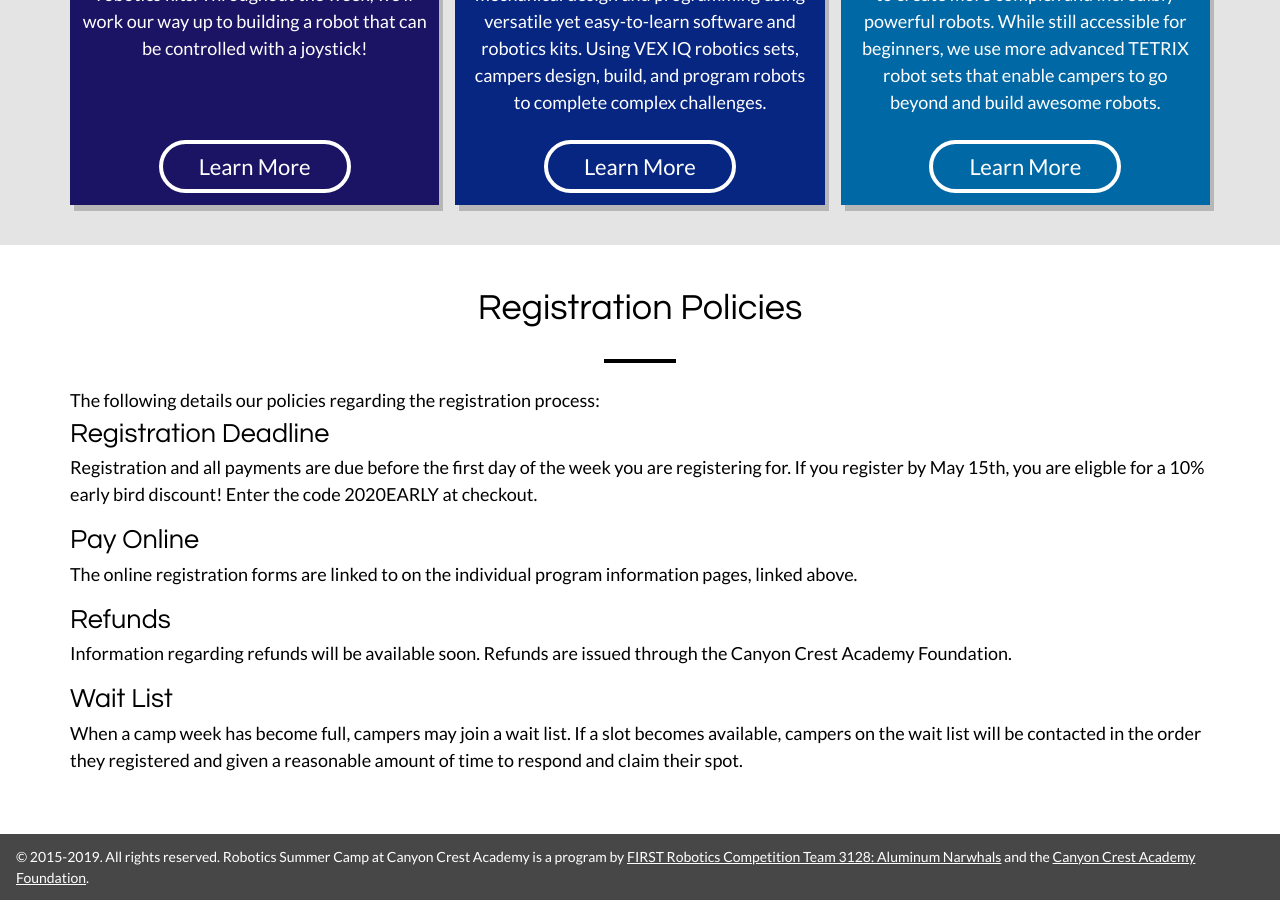
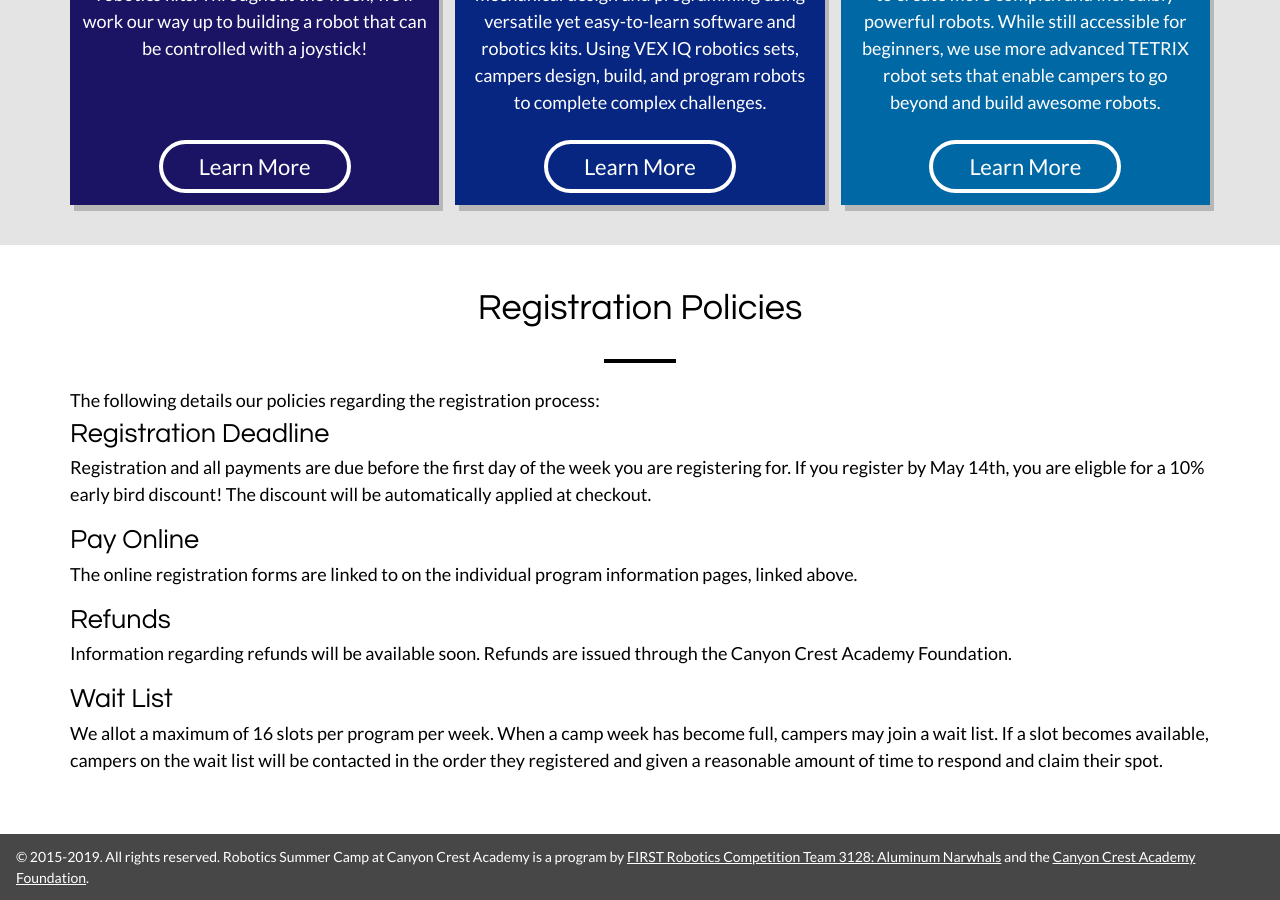
Before and after one commit to Team3128/camp, a Jekyll site: the page built from register.html, in a window 1280 px wide and 900 px high, scrolled down 1175 px. Built offline with Jekyll 4.4.1, drawn with Linux system fonts in a browser that asks for light colours; nearby versions of some CDN libraries.

Commit message:
Update early bird info and wait list blurb

```diff
--- a/register.html
+++ b/register.html
@@ -74,7 +74,10 @@ permalink: /register/
 
         <div class="textblock">
             <h2>Registration Deadline</h2>
-            Registration and all payments are due before the first day of the week you are registering for. If you register by May 15th, you are eligble for a 10% early bird discount! Enter the code 2020EARLY at checkout.
+            Registration and all payments are due before the first day of the week you are registering for. If you register by May 14th, you are eligble for a 10% early bird discount! The discount will be automatically applied at checkout.
+            <!--
+            Enter the code 2020EARLY at checkout.
+            -->
         </div>
 
         <div class="textblock">
@@ -102,7 +105,7 @@ permalink: /register/
 
         <div class="textblock">
             <h2>Wait List</h2>
-            When a camp week has become full, campers may join a wait list. If a slot becomes available, campers on the wait list will be contacted in the order they registered and given a reasonable amount of time to respond and claim their spot.
+            We allot a maximum of 16 slots per program per week. When a camp week has become full, campers may join a wait list. If a slot becomes available, campers on the wait list will be contacted in the order they registered and given a reasonable amount of time to respond and claim their spot.
         </div>
     </div>
 </div>
```
